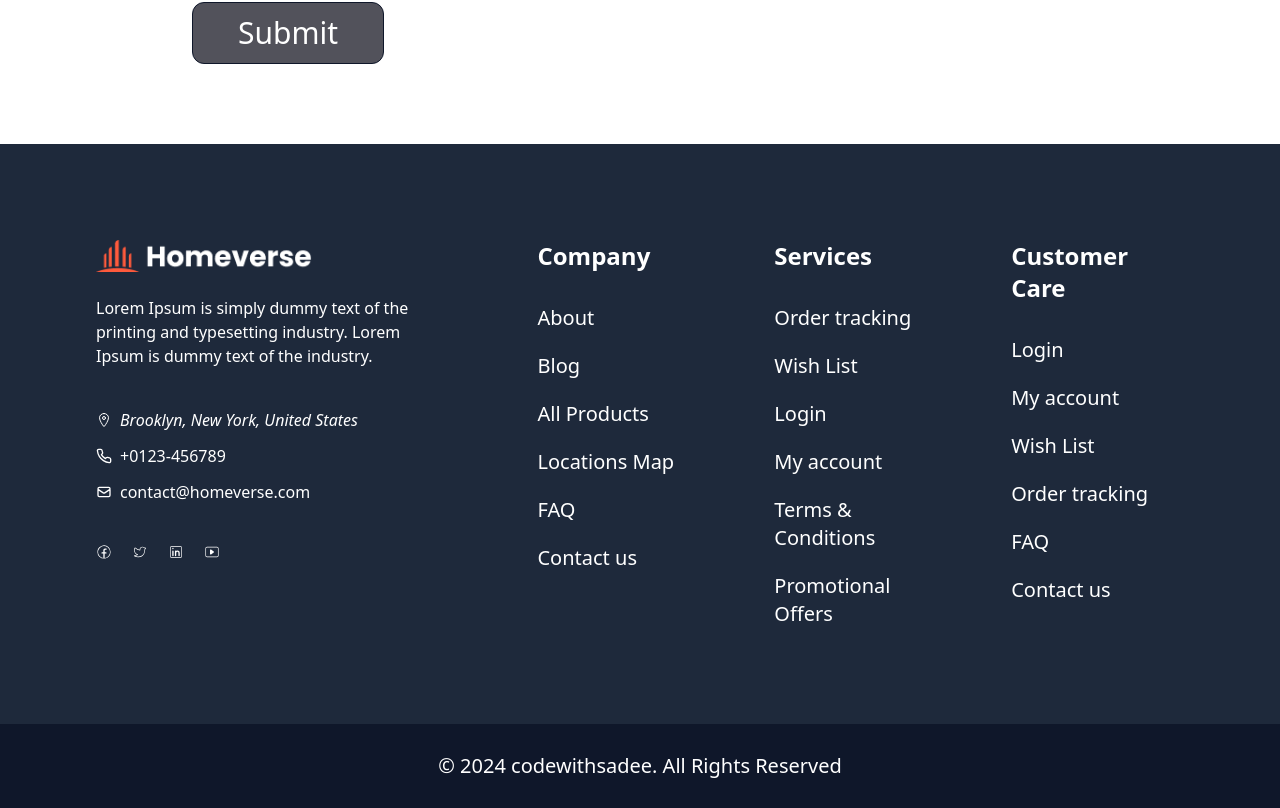
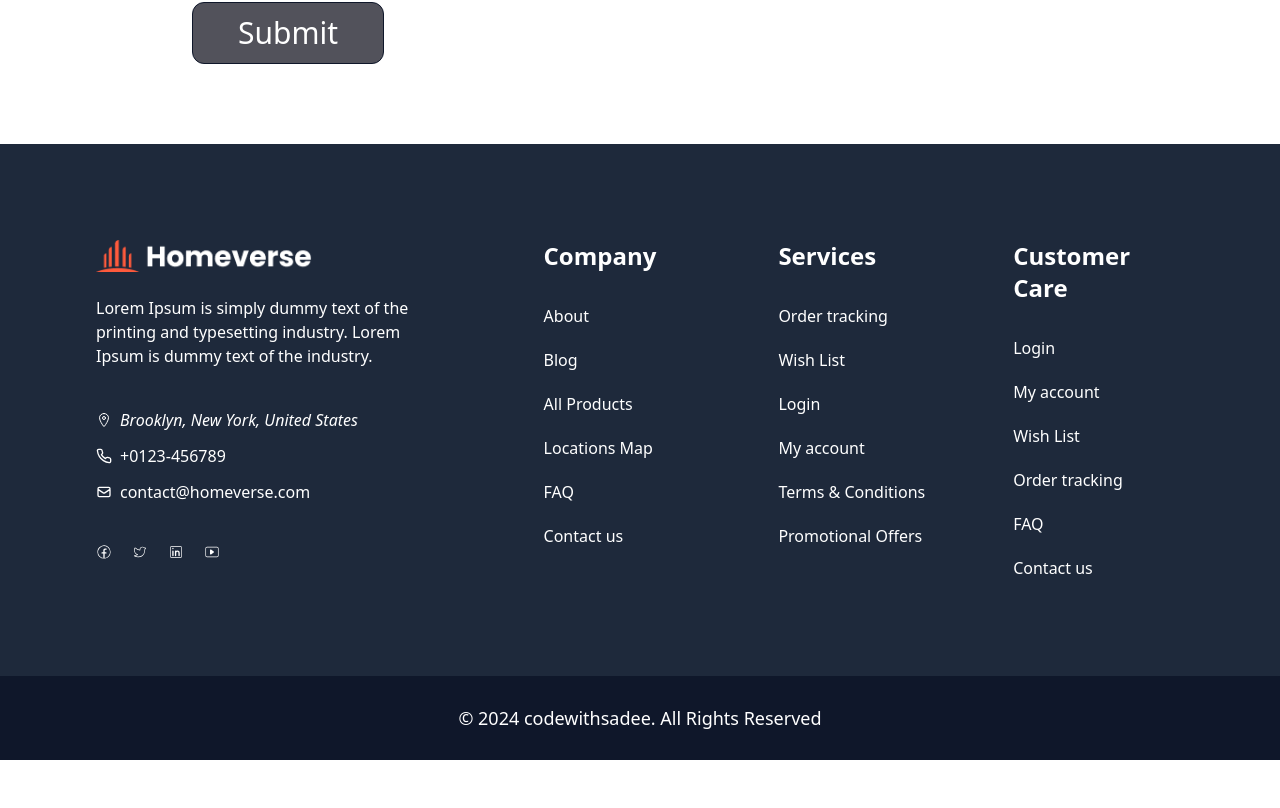
Before and after one commit to Bushra-naeem/real-estate-website, a React (Vite) app: page / in a window 1280 px wide. Shown: the part 4957-5765 px from the top of the page. After the commit the page ends 5717 px from the top, so only its background shows below. Built offline with nearby package versions, Linux system fonts and the light colour scheme.

Commit message:
Update Footer.jsx

```diff
--- a/src/components/Footer.jsx
+++ b/src/components/Footer.jsx
@@ -45,7 +45,7 @@ export default function Footer() {
       <div className='grid grid-cols-1 md:grid-cols-3 gap-16'>
         <div className='flex flex-col gap-8'>
           <h1 className='text-xl lg:text-2xl font-bold'>Company</h1>
-          <p className='flex flex-col gap-5 text-sm md:text-base lg:text-xl'>
+          <p className='flex flex-col gap-5 text-sm md:text-base'>
             <a href='' className='text-white hover:text-red-500'>About</a>
             <a href='' className='text-white hover:text-red-500'>Blog</a>
             <a href='' className='text-white hover:text-red-500'>All Products</a>
@@ -56,7 +56,7 @@ export default function Footer() {
         </div>
         <div className='flex flex-col gap-8'>
           <h1 className='text-xl lg:text-2xl font-bold'>Services</h1>
-          <p className='flex flex-col gap-5 text-sm md:text-base lg:text-xl'>
+          <p className='flex flex-col gap-5 text-sm md:text-base'>
             <a href='' className='text-white hover:text-red-500'>Order tracking</a>
             <a href='' className='text-white hover:text-red-500'>Wish List</a>
             <a href='' className='text-white hover:text-red-500'>Login</a>
@@ -67,7 +67,7 @@ export default function Footer() {
         </div>
         <div className='flex flex-col gap-8'>
           <h1 className='text-xl lg:text-2xl font-bold'>Customer Care</h1>
-          <p className='flex flex-col gap-5 text-sm md:text-base lg:text-xl'>
+          <p className='flex flex-col gap-5 text-sm md:text-base'>
             <a href='' className='text-white hover:text-red-500'>Login</a>
             <a href='' className='text-white hover:text-red-500'>My account</a>
             <a href='' className='text-white hover:text-red-500'>Wish List</a>
@@ -78,7 +78,7 @@ export default function Footer() {
         </div>
       </div>
     </footer>
-    <div className='text-center text-white p-6 sm:p-7 text-base md:text-lg lg:text-xl bg-slate-900 mb-16 sm:mb-0'>
+    <div className='text-center text-white p-6 sm:p-7 text-base md:text-lg bg-slate-900 mb-16 sm:mb-0'>
       © 2024 <a href="#">codewithsadee</a>. All Rights Reserved
     </div>
   </>
```
